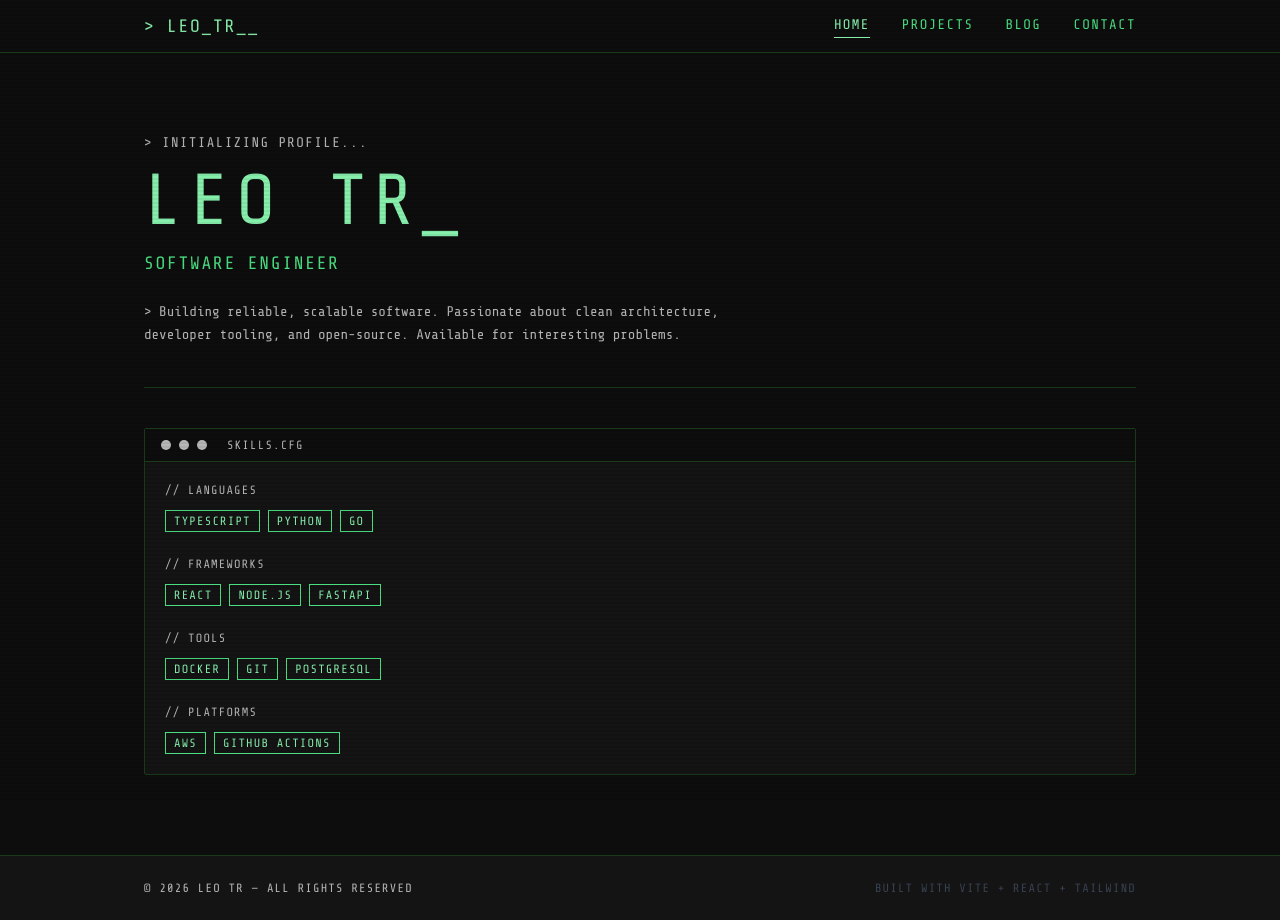
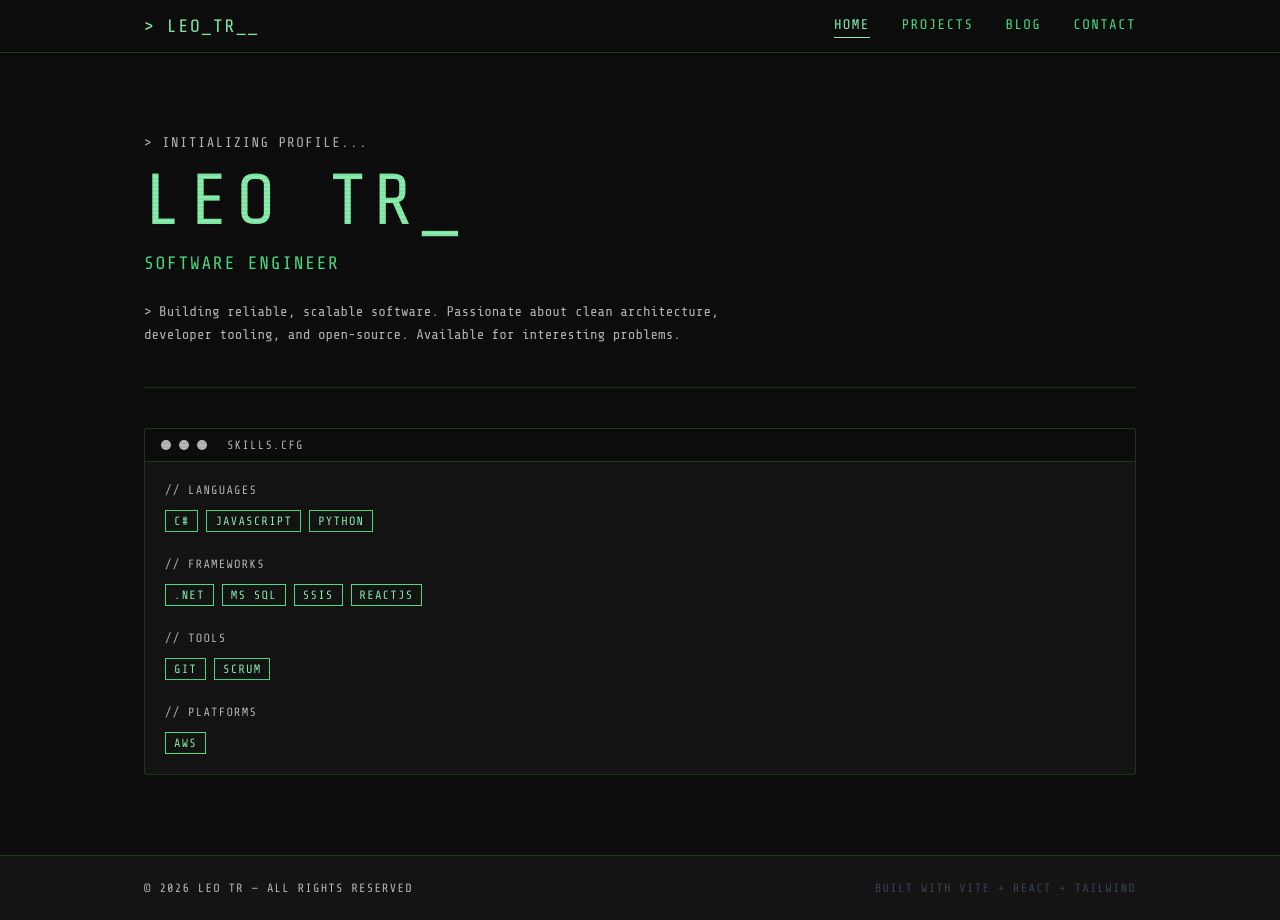
Before and after one commit to leotranrbt/leotranrbt.github.io, a React (Vite) app: page / in a window 1280 px wide. Built offline with nearby package versions, Linux system fonts and the light colour scheme.

Commit message:
content: update skills to reflect real stack

```diff
--- a/src/data/sampleData.ts
+++ b/src/data/sampleData.ts
@@ -1,21 +1,28 @@
 import type { Skill, Project, ContactLink } from '../types';
 
 /**
- * Sample skills data.
- * Replace with your actual skills before deployment.
+ * Skills data — grouped by category.
+ * Categories map to section headers on the Home page:
+ *   language | framework | tool | platform
  */
 export const SKILLS: Skill[] = [
-  { name: 'TypeScript', category: 'language' },
-  { name: 'Python',     category: 'language' },
-  { name: 'Go',         category: 'language' },
-  { name: 'React',      category: 'framework' },
-  { name: 'Node.js',    category: 'framework' },
-  { name: 'FastAPI',    category: 'framework' },
-  { name: 'Docker',     category: 'tool' },
-  { name: 'Git',        category: 'tool' },
-  { name: 'PostgreSQL', category: 'tool' },
-  { name: 'AWS',        category: 'platform' },
-  { name: 'GitHub Actions', category: 'platform' },
+  // Languages
+  { name: 'C#',            category: 'language' },
+  { name: 'JavaScript',    category: 'language' },
+  { name: 'Python',        category: 'language' },
+
+  // Frameworks & tech stack
+  { name: '.NET',          category: 'framework' },
+  { name: 'MS SQL',        category: 'framework' },
+  { name: 'SSIS',          category: 'framework' },
+  { name: 'ReactJS',       category: 'framework' },
+
+  // Tools
+  { name: 'Git',           category: 'tool' },
+  { name: 'Scrum',         category: 'tool' },
+
+  // Platforms
+  { name: 'AWS',           category: 'platform' },
 ];
 
 /**
@@ -51,7 +58,7 @@ export const PROJECTS: Project[] = [
 ];
 
 /**
- * Sample contact links.
+ * Contact links.
  * Replace handles and URLs with your actual profiles.
  */
 export const CONTACT_LINKS: ContactLink[] = [
```
